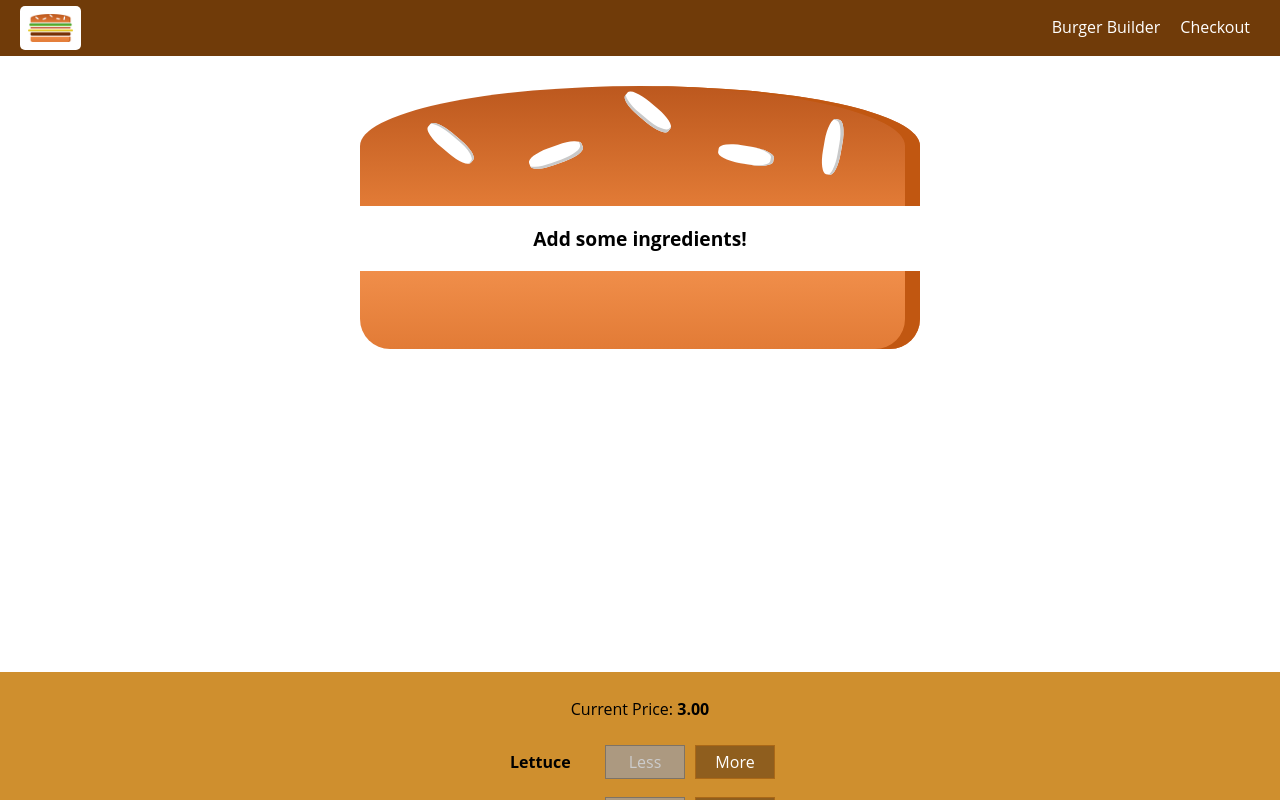
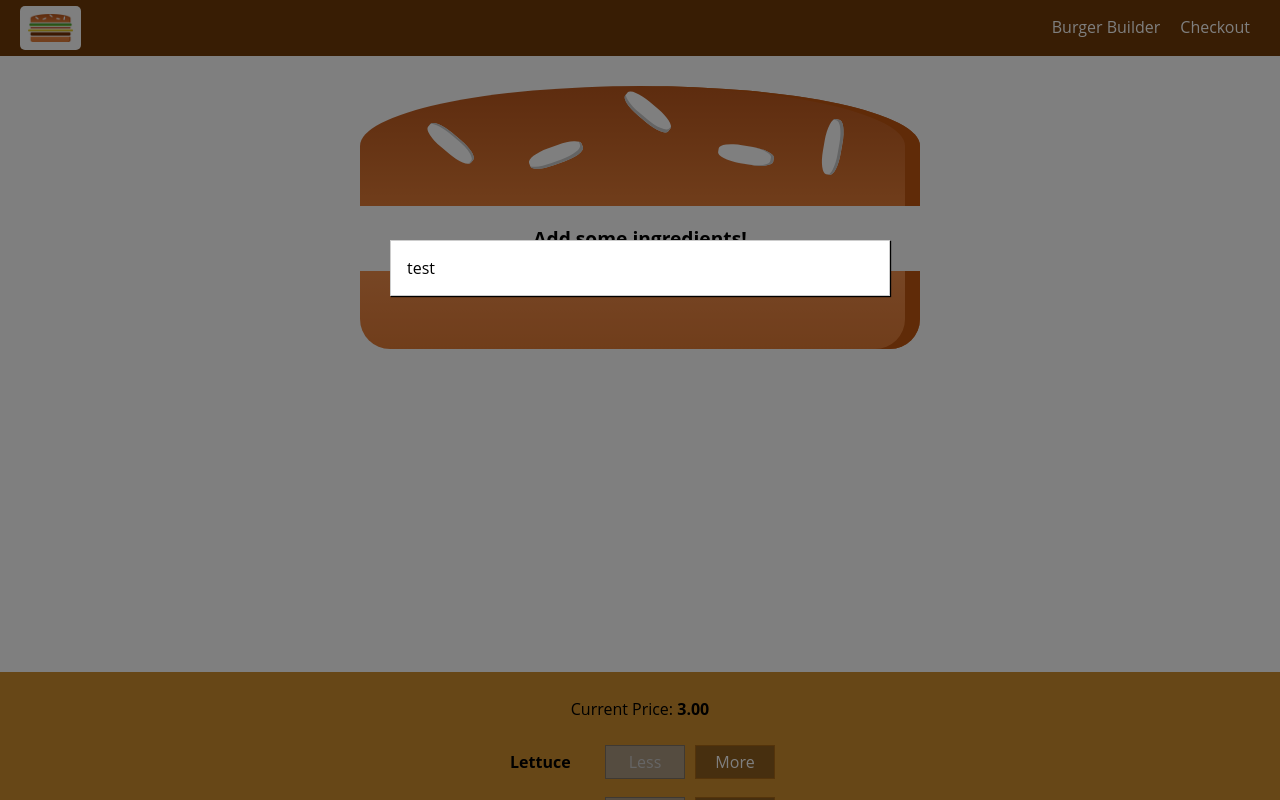
Before and after one commit to acpierc3/sandwich_builder, a React (Create React App) app: page / in a window 1280 px wide. Shown: the top 800 px of the page. Built offline with nearby package versions, Linux system fonts and the light colour scheme; the HTML template or start-up script is replaced by a standard one.

Commit message:
Fixed bug in error handling

```diff
--- a/src/containers/BurgerBuilder/BurgerBuilder.js
+++ b/src/containers/BurgerBuilder/BurgerBuilder.js
@@ -55,7 +55,7 @@ class BurgerBuilder extends Component {
             },
             deliveryMethod: 'fastest'
         }
-        axios.post('/order.json', order)            //this is the url that is appended to base url in axios-orders.js Will be different for other projects
+        axios.post('/orderasdaswasdawd', order)            //this is the url that is appended to base url in axios-orders.js Will be different for other projects
             .then(response => {
                 this.setState({loading: false, purchasing: false});
             })
--- a/src/hoc/withErrorHandler/withErrorHandler.js
+++ b/src/hoc/withErrorHandler/withErrorHandler.js
@@ -2,23 +2,25 @@ import React, { Component } from 'react';
 
 import Modal from '../../components/UI/Modal/Modal';
 import Aux from '../Ox/Ox';
+import Backdrop from '../../components/UI/Backdrop/Backdrop'
 
 const withErrorHandler = (WrappedComponent, axios) => {
     return class extends Component {
         state = {
-            error:null
+            error:{message: 'test'}
         }
         componentDidMount () {
             axios.interceptors.request.use(req => {             //used to set error state to null if there are no errors
                 this.setState({error: null});
                 return req;
             });
-            axios.interceptors.request.use(res => res, error => {     //record error if there is one
+            axios.interceptors.response.use(res => res, error => {     //record error if there is one
                 this.setState({error: error});
+                console.log("ERROR!!!!");
             });
         }
 
-        errorConfirmedHandler() {
+        errorConfirmedHandler = () => {
             this.setState({error:null});
         }
 
@@ -30,7 +32,8 @@ const withErrorHandler = (WrappedComponent, axios) => {
                         cancel={this.errorConfirmedHandler}>
                         {this.state.error? this.state.error.message : null}
                     </Modal>
-                <WrappedComponent {...this.props} />
+                    <Backdrop show={this.state.error} cancel={this.errorConfirmedHandler}/>
+                    <WrappedComponent {...this.props} />
                 </Aux>
             );
         }
@@ -38,3 +41,8 @@ const withErrorHandler = (WrappedComponent, axios) => {
 }
 
 export default withErrorHandler;
+
+// show={this.state.error}
+//
+
+// {this.state.error? this.state.error.message : null}
```
